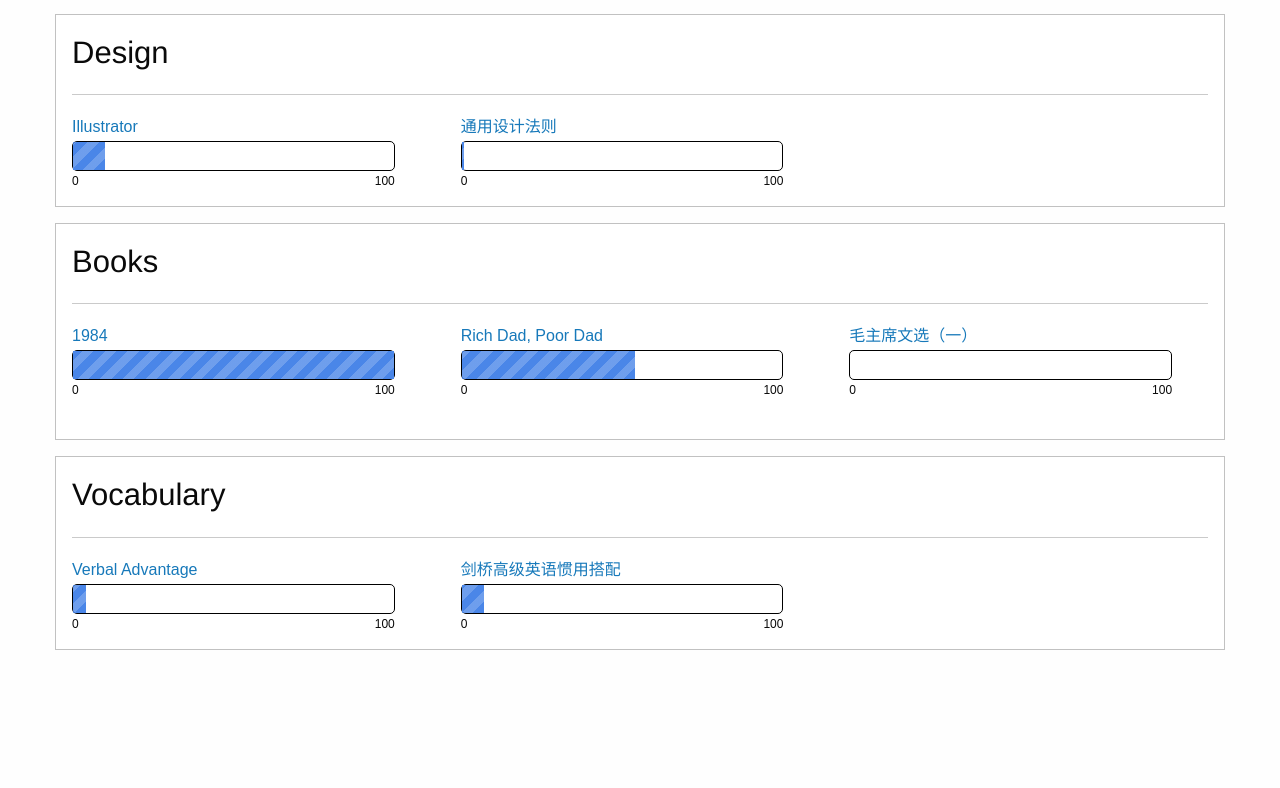
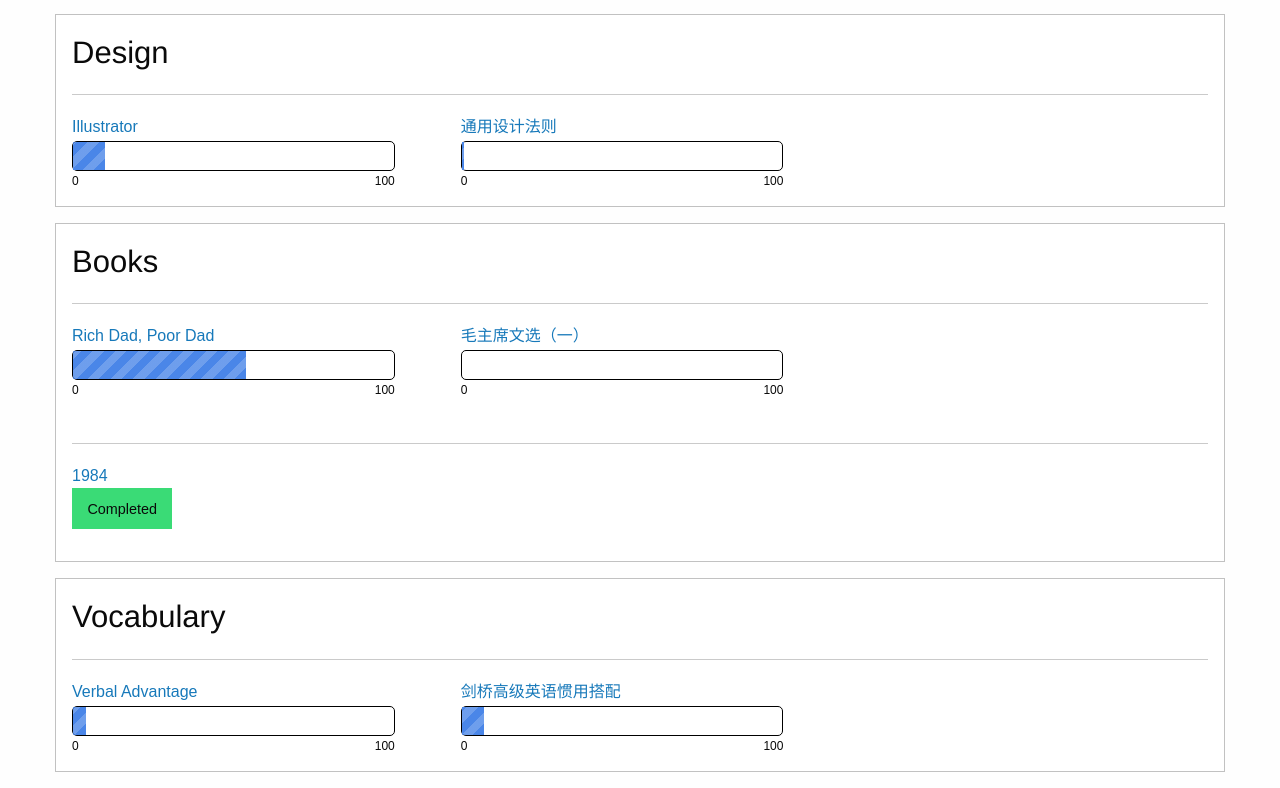
Before and after one commit to huiqingao/study-progress, a plain HTML site: page progress.html in a window 1280 px wide. Shown: the part 1200-1988 px from the top of the page. Before the commit the page ends 1866 px from the top, so only its background shows below. Drawn offline with Linux system fonts and the light colour scheme.

Commit message:
Update Books progress

```diff
--- a/progress.html
+++ b/progress.html
@@ -261,19 +261,6 @@
             <h3>Books</h3>
             <hr />
             <div class="grid-x grid-padding-x">
-              <div class="large-4 medium-4 cell">
-                <div class="dollartimes-pb" style="font-family: arial; width: 90%; box-sizing: border-box; clear:both;">
-                <div class="dollartimes-pb-title" style="font-size:16px; overflow: hidden;"><a href="" target="_blank">1984</a></div>
-                <div>
-                  <div class="dollartimes-pb-frame" style="border-radius: 5px; background-color: #ffffff;padding: 0px;border: 1px solid #000; height: 30px; margin: 2px 0 1px;">
-                    <div class="dollartimes-pb-fill" style="width:100%; height: 100%; margin-top: 0px; background: repeating-linear-gradient(-45deg, rgba(74,134,232,1), rgba(74,134,232,1) 8px, rgba(74,134,232,0.8) 8px, rgba(74,134,232,0.8) 16px);">&nbsp;</div>
-                  </div>
-                  <span class="dollartimes-pb-caption" style="float: left; font-size: 12px;">0</span>
-                  <span class="dollartimes-pb-caption" style="float: right; font-size: 12px;">100</span>
-                </div>
-                <div style="clear: both;"></div>
-              </div>
-              </div>
 
               <div class="large-4 medium-4 cell">
                   <div class="dollartimes-pb" style="font-family: arial; width: 90%; box-sizing: border-box; clear:both;">
@@ -305,6 +292,21 @@
 
             </div>
             <br>
+
+            <hr>
+
+            <div class="grid-x grid-padding-x">
+            <div class="large-4 medium-4 cell">
+                <div class="dollartimes-pb" style="font-family: arial; width: 90%; box-sizing: border-box; clear:both;">
+                <div class="dollartimes-pb-title" style="font-size:16px; overflow: hidden;"><a href="https://www.codecademy.com/learn" target="_blank">1984</a></div>
+                <div>
+                  <a href="#" class="success button">Completed</a><br/>
+                </div>
+                <div style="clear: both;"></div>
+              </div>
+            </div>
+
+          </div>
 
           </div>
         </div>
```
